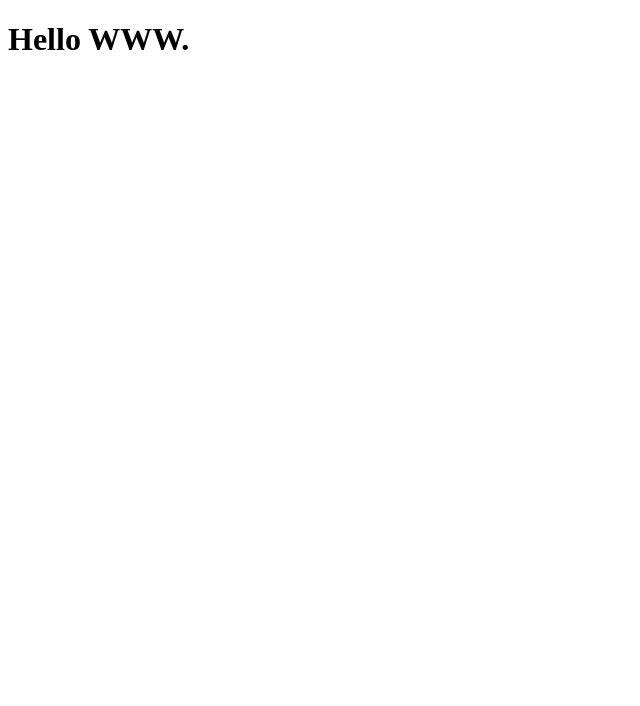
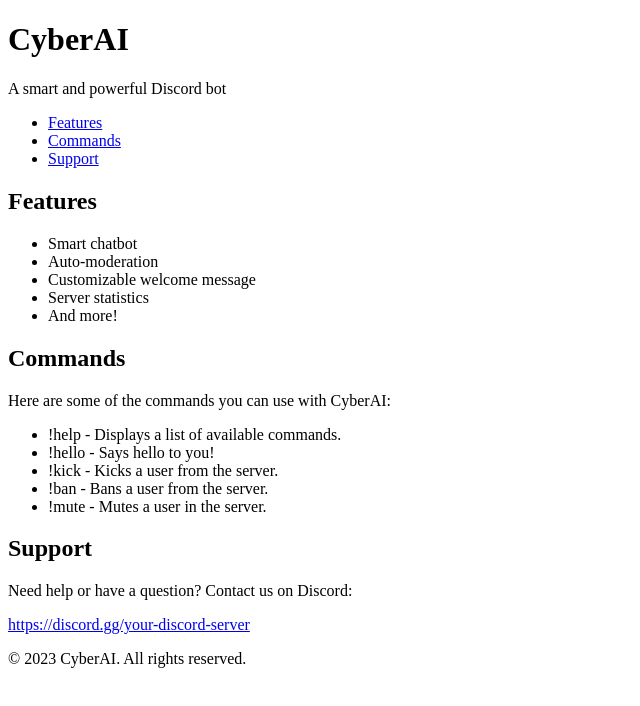
Before and after one commit to 0x00K1/CyberAI, a plain HTML site: page index.html in a window 1280 px wide. Shown: the whole page, without its empty margins (0-640 px from the left). Drawn offline with Linux system fonts and the light colour scheme.

Commit message:
Update index.html

```diff
--- a/index.html
+++ b/index.html
@@ -1,9 +1,54 @@
 <!DOCTYPE html>
 <html>
-  <head>
-    <title>Test</title>
-  </head>
-  <body>
-    <h1><strong>Hello WWW.</strong></h1>
-  </body>
+<head>
+	<title>CyberAI Discord Bot</title>
+	<meta charset="UTF-8">
+	<meta name="viewport" content="width=device-width, initial-scale=1.0">
+	<link rel="stylesheet" type="text/css" href="style.css">
+</head>
+<body>
+	<header>
+		<h1>CyberAI</h1>
+		<p>A smart and powerful Discord bot</p>
+	</header>
+	<nav>
+		<ul>
+			<li><a href="#features">Features</a></li>
+			<li><a href="#commands">Commands</a></li>
+			<li><a href="#support">Support</a></li>
+		</ul>
+	</nav>
+	<main>
+		<section id="features">
+			<h2>Features</h2>
+			<ul>
+				<li>Smart chatbot</li>
+				<li>Auto-moderation</li>
+				<li>Customizable welcome message</li>
+				<li>Server statistics</li>
+				<li>And more!</li>
+			</ul>
+		</section>
+		<section id="commands">
+			<h2>Commands</h2>
+			<p>Here are some of the commands you can use with CyberAI:</p>
+			<ul>
+				<li>!help - Displays a list of available commands.</li>
+				<li>!hello - Says hello to you!</li>
+				<li>!kick - Kicks a user from the server.</li>
+				<li>!ban - Bans a user from the server.</li>
+				<li>!mute - Mutes a user in the server.</li>
+			</ul>
+		</section>
+		<section id="support">
+			<h2>Support</h2>
+			<p>Need help or have a question? Contact us on Discord:</p>
+			<a href="https://discord.gg/your-discord-server">https://discord.gg/your-discord-server</a>
+		</section>
+	</main>
+	<footer>
+		<p>&copy; 2023 CyberAI. All rights reserved.</p>
+	</footer>
+	<script type="text/javascript" src="script.js"></script>
+</body>
 </html>
```
